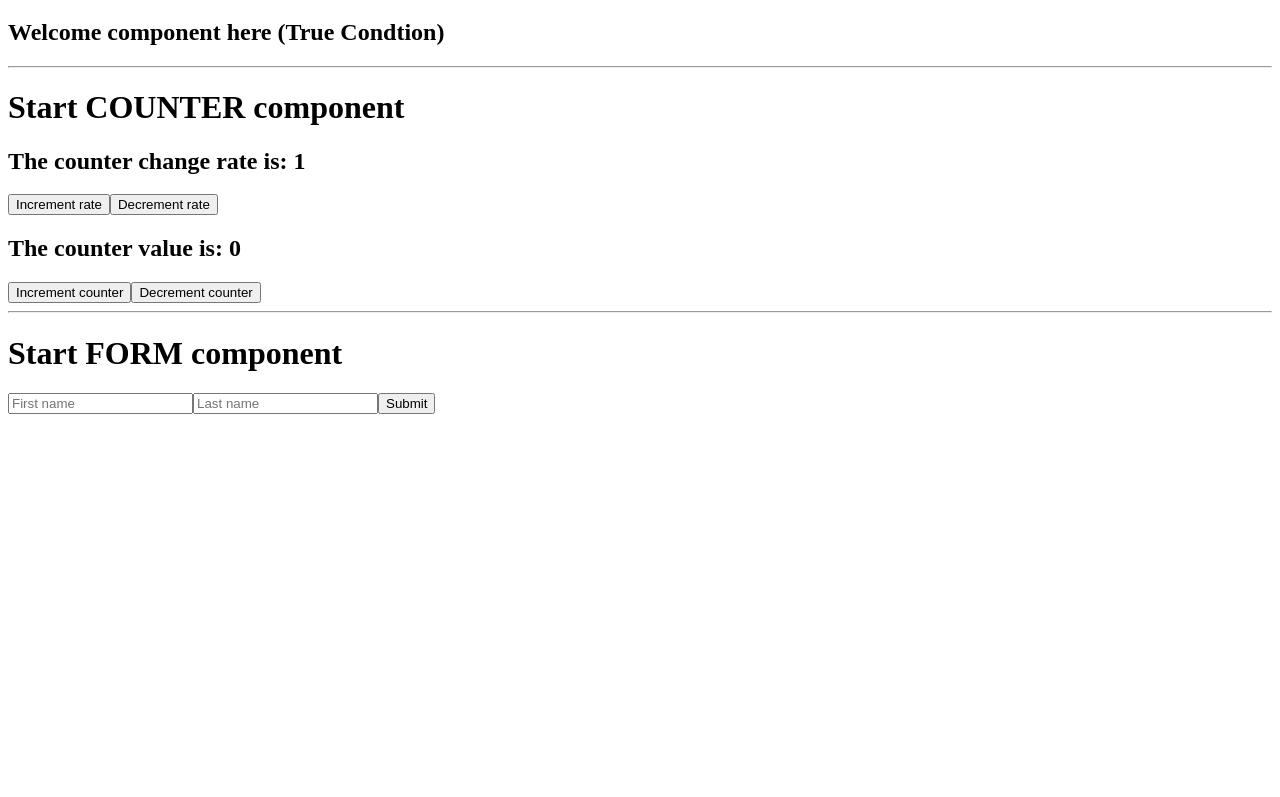
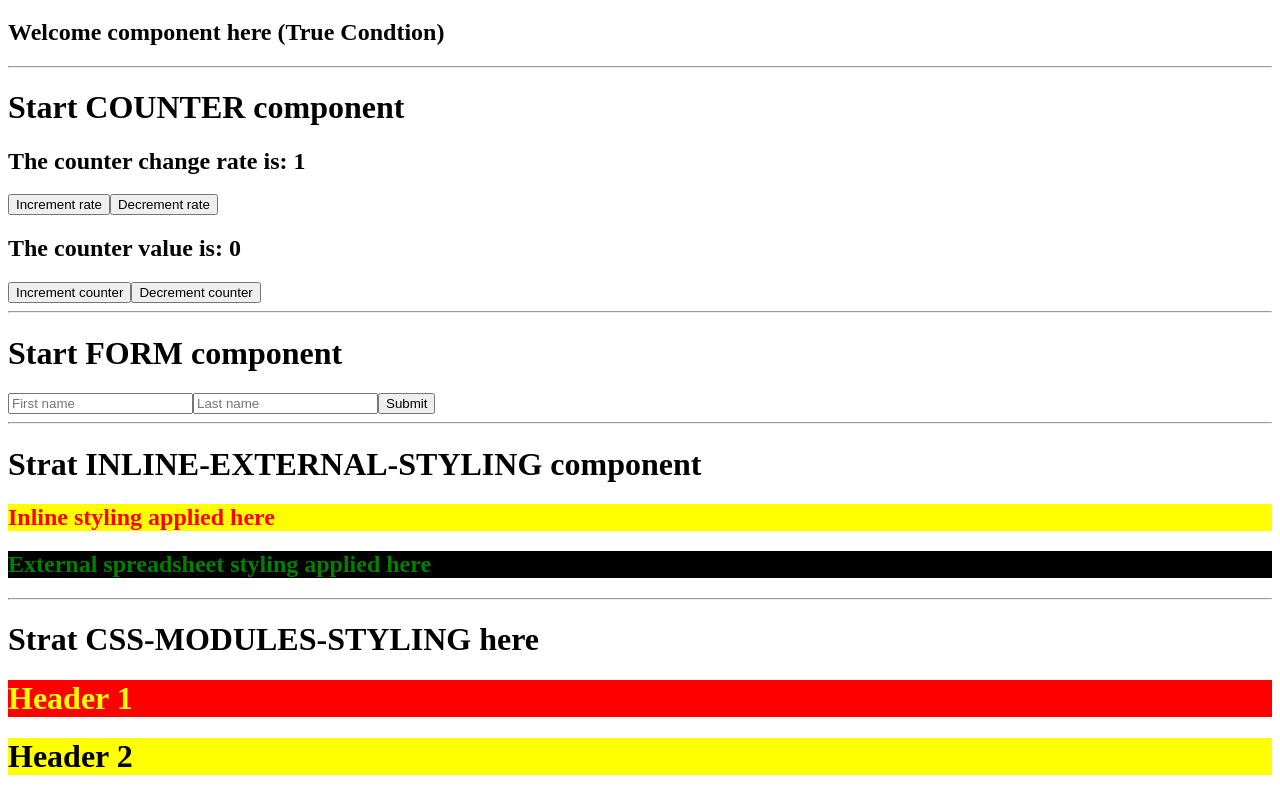
Before and after one commit to moh-gomaa/react-starter, a React (Vite) app: page / in a window 1280 px wide. Shown: the part 659-1456 px from the top of the page. Before the commit the page ends 1081 px from the top, so only its background shows below. Built offline with nearby package versions, Linux system fonts and the light colour scheme.

Commit message:
-Apply various types of css styles such as: inline styling, external stylesheets, and css modules.

```diff
--- a/src/App.jsx
+++ b/src/App.jsx
@@ -1,7 +1,10 @@
 import Counter from "./Counter";
 import Form from "./components/Form";
 import { Fruits } from "./components/Fruits";
+import Header1 from "./components/Header1";
+import Header2 from "./components/Header2";
 import Hello from "./components/Hello";
+import InlineExternalStyling from "./components/InlineExternalStyling";
 import ConditionalComponent from "./components/conditional/ConditionalComponent";
 
 function App() {
@@ -26,6 +29,14 @@ function App() {
       <hr></hr>
 
       <Form />
+      <hr></hr>
+
+      <InlineExternalStyling />
+      <hr></hr>
+
+      <h1>Strat CSS-MODULES-STYLING here</h1>
+      <Header1 />
+      <Header2 />
     </div>
   );
 }
--- /dev/null
+++ b/src/components/Header1.jsx
@@ -0,0 +1,5 @@
+import styles from "./header1.module.css";
+
+export default function Header1() {
+  return <h1 className={styles.title}>Header 1</h1>;
+}
--- /dev/null
+++ b/src/components/Header2.jsx
@@ -0,0 +1,5 @@
+import styles from "./header2.module.css";
+
+export default function Header2() {
+  return <h1 className={styles.title}>Header 2</h1>;
+}
--- /dev/null
+++ b/src/components/InlineExternalStyling.jsx
@@ -0,0 +1,13 @@
+import "../css/style.css";
+
+const inlineStyle = { color: "red", backgroundColor: "yellow" };
+
+export default function InlineExternalStyling() {
+  return (
+    <div>
+      <h1>Strat INLINE-EXTERNAL-STYLING component</h1>
+      <h2 style={inlineStyle}>Inline styling applied here</h2>
+      <h2 className="title">External spreadsheet styling applied here</h2>
+    </div>
+  );
+}
--- /dev/null
+++ b/src/components/header1.module.css
@@ -0,0 +1,4 @@
+.title {
+  color: yellow;
+  background-color: red;
+}
--- /dev/null
+++ b/src/components/header2.module.css
@@ -0,0 +1,4 @@
+.title {
+  color: black;
+  background-color: yellow;
+}
--- /dev/null
+++ b/src/css/style.css
@@ -0,0 +1,4 @@
+.title {
+  color: green;
+  background-color: black;
+}
```
